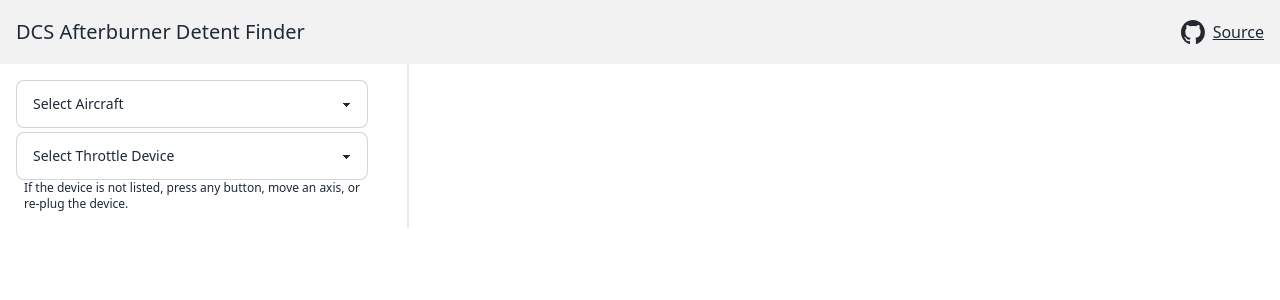
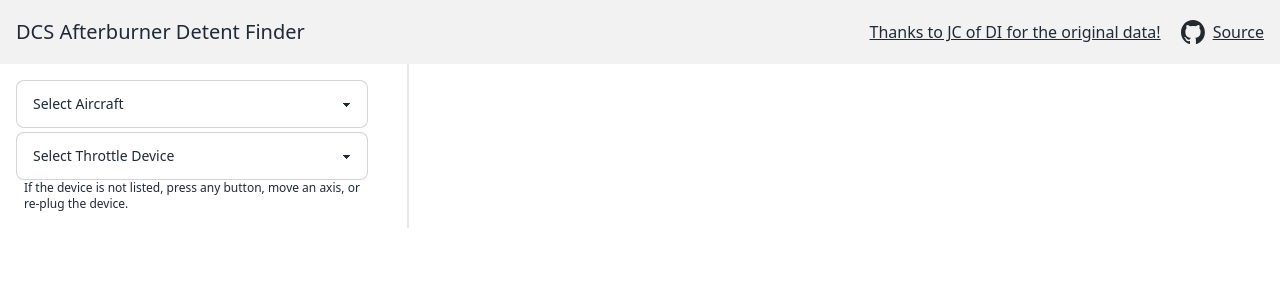
Before and after one commit to pbzweihander/dcs-detent-finder, a React (Vite) app: page / in a window 1280 px wide. Shown: the top 300 px of the page. Built offline with nearby package versions, Linux system fonts and the light colour scheme.

Commit message:
Add credit

```diff
--- a/src/App.tsx
+++ b/src/App.tsx
@@ -95,6 +95,12 @@
       <div className="navbar bg-base-200">
         <h1 className="ml-2 text-xl">DCS Afterburner Detent Finder</h1>
         <span className="grow" />
+        <a
+          className="link mr-5"
+          href="https://www.digitalcombatsimulator.com/en/files/3315617/"
+        >
+          Thanks to JC of DI for the original data!
+        </a>
         <a
           className="link mr-2"
           href="https://github.com/pbzweihander/dcs-detent-finder"
```
Also changed, not shown: 1 other file (tests, documents, lock files or other folders).
